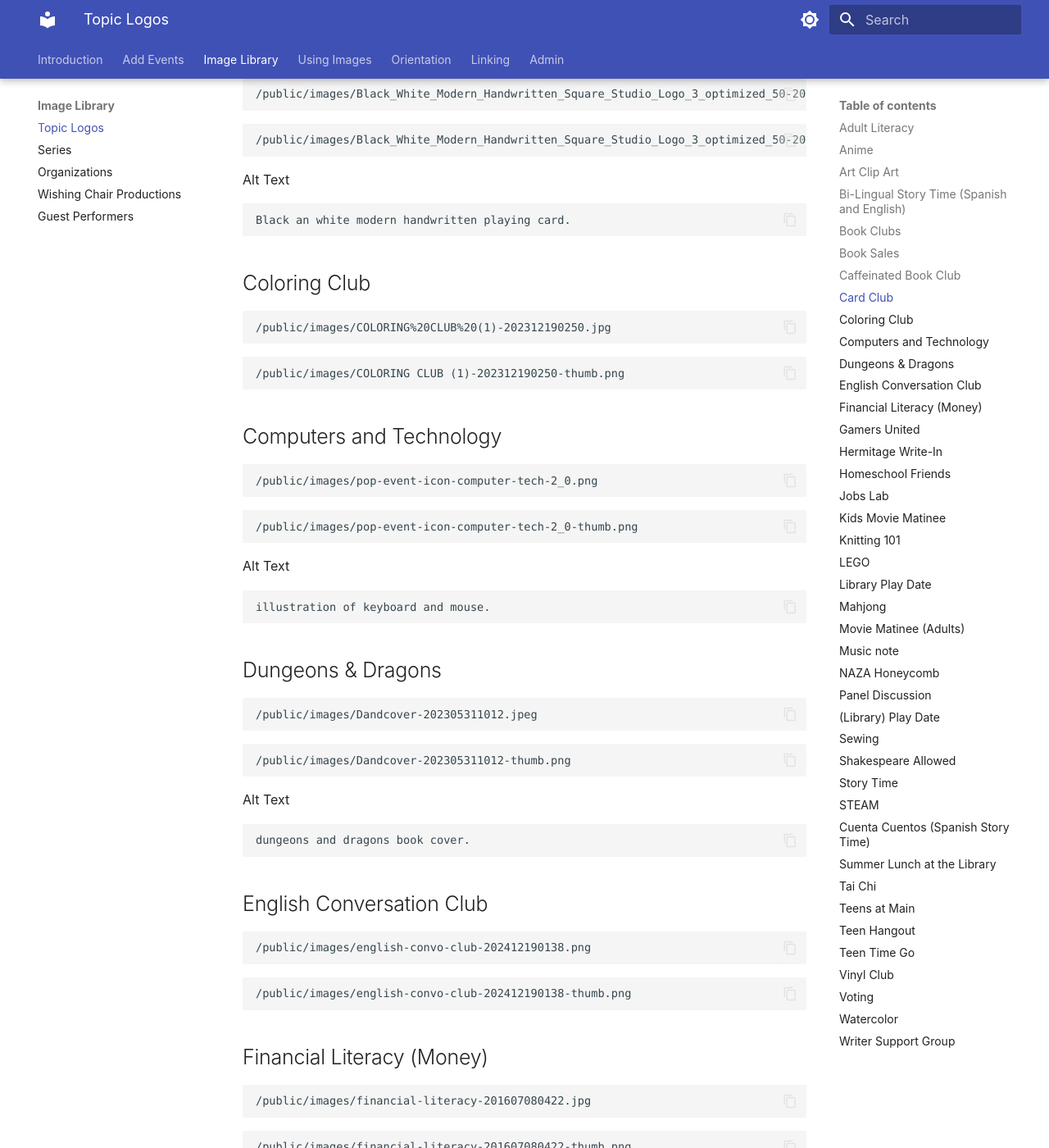
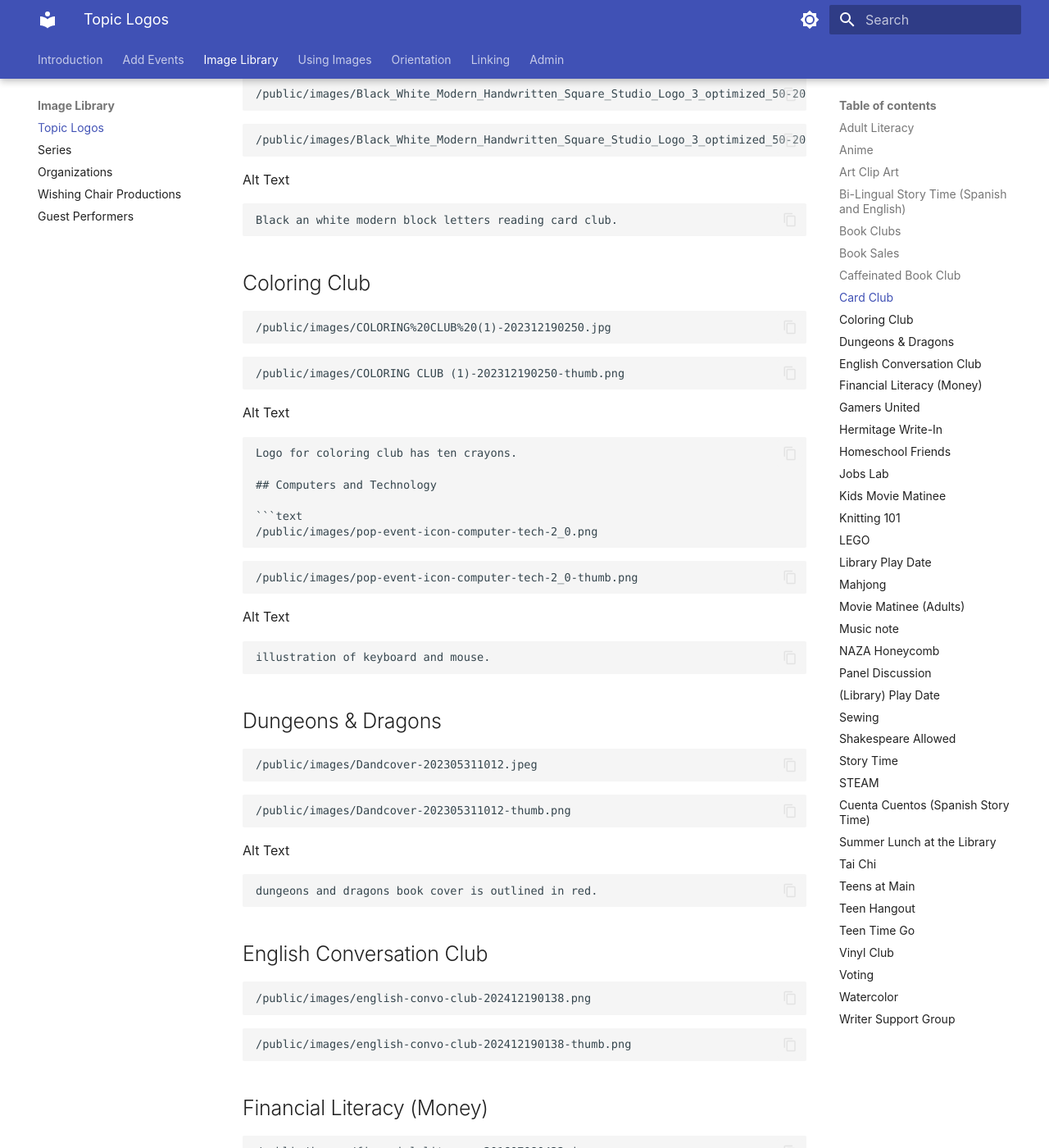
Before and after one commit to Nashville-Public-Library/bedework-docs, an MkDocs documentation site: the page built from docs/image-library/topic-logos.md, in a window 1280 px wide and 1400 px high, scrolled down 2369 px. Shown: the whole window at 82% size. Built offline with MkDocs 1.6.1 and Material for MkDocs 9.7.7, drawn with Linux system fonts in a browser that asks for light colours; some of the changed text lies outside the part shown.

Commit message:
more alt text

````diff
--- a/docs/image-library/topic-logos.md
+++ b/docs/image-library/topic-logos.md
@@ -137,7 +137,7 @@ caffeinated book club
 Alt Text
 
 ```text
-Black an white modern handwritten playing card.
+Black an white modern block letters reading card club.
 ```
 
 ## Coloring Club
@@ -149,6 +149,11 @@ Black an white modern handwritten playing card.
 ```text
 /public/images/COLORING CLUB (1)-202312190250-thumb.png
 ```
+
+Alt Text
+
+```text
+Logo for coloring club has ten crayons.
 
 ## Computers and Technology
 
@@ -179,7 +184,7 @@ illustration of keyboard and mouse.
 Alt Text
 
 ```text
-dungeons and dragons book cover.
+dungeons and dragons book cover is outlined in red.
 ```
 
 ## English Conversation Club
@@ -336,7 +341,7 @@ Words Library play date are next to two pink seal designs.
 Alt Text
 
 ```text
-bag lunch sack
+brown paper sack next to red apple.
 ```
 
 ## Mahjong
@@ -383,7 +388,7 @@ Logo for Movie Matinee has words against a clapperboard background.
 Alt Text
 
 ```text
-Illustration of a music note.
+Illustration of a music note in purple.
 ```
 
 ## NAZA Honeycomb
@@ -552,7 +557,7 @@ tai chi
 Alt Text
 
 ```text
-teens at main
+teens at main logo has these words under nashville public library logo. Logo is blue, yellow and orange.
 ```
 
 ## Teen Hangout
````
Also changed, not shown: docs/image-library/series-logos.md (+1 -1 lines).
